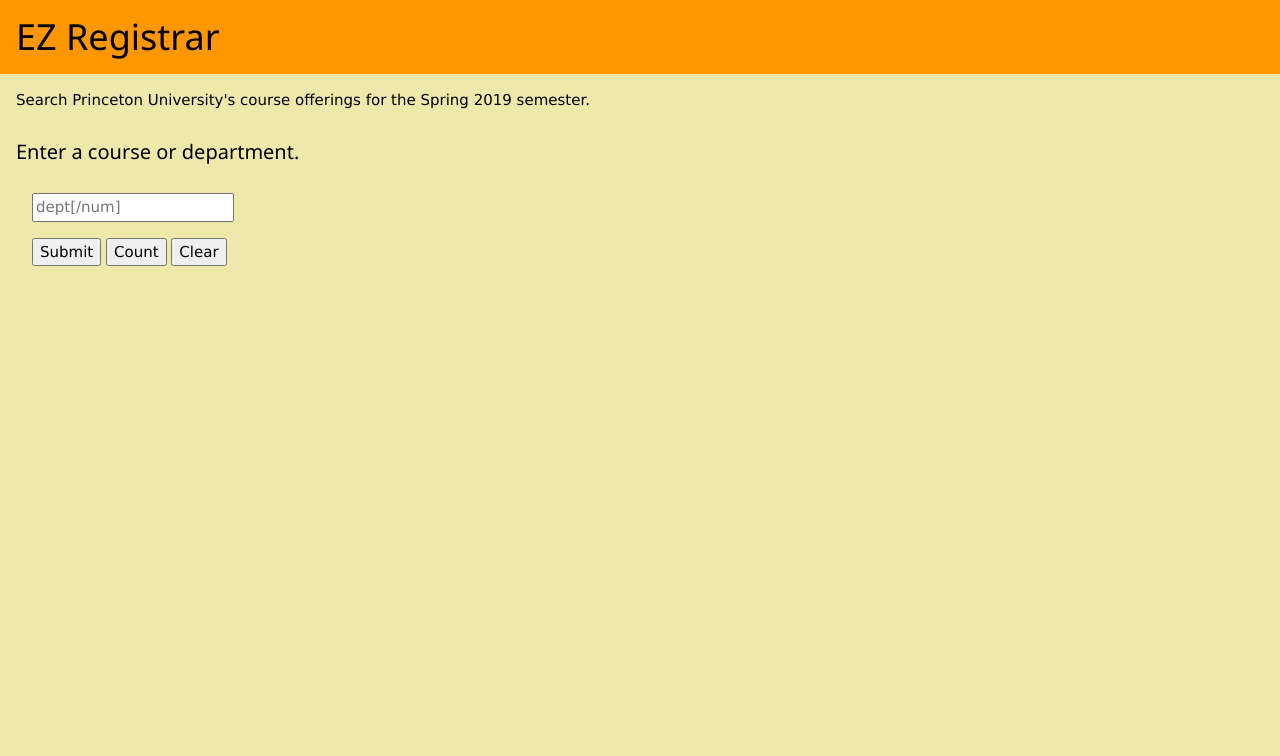
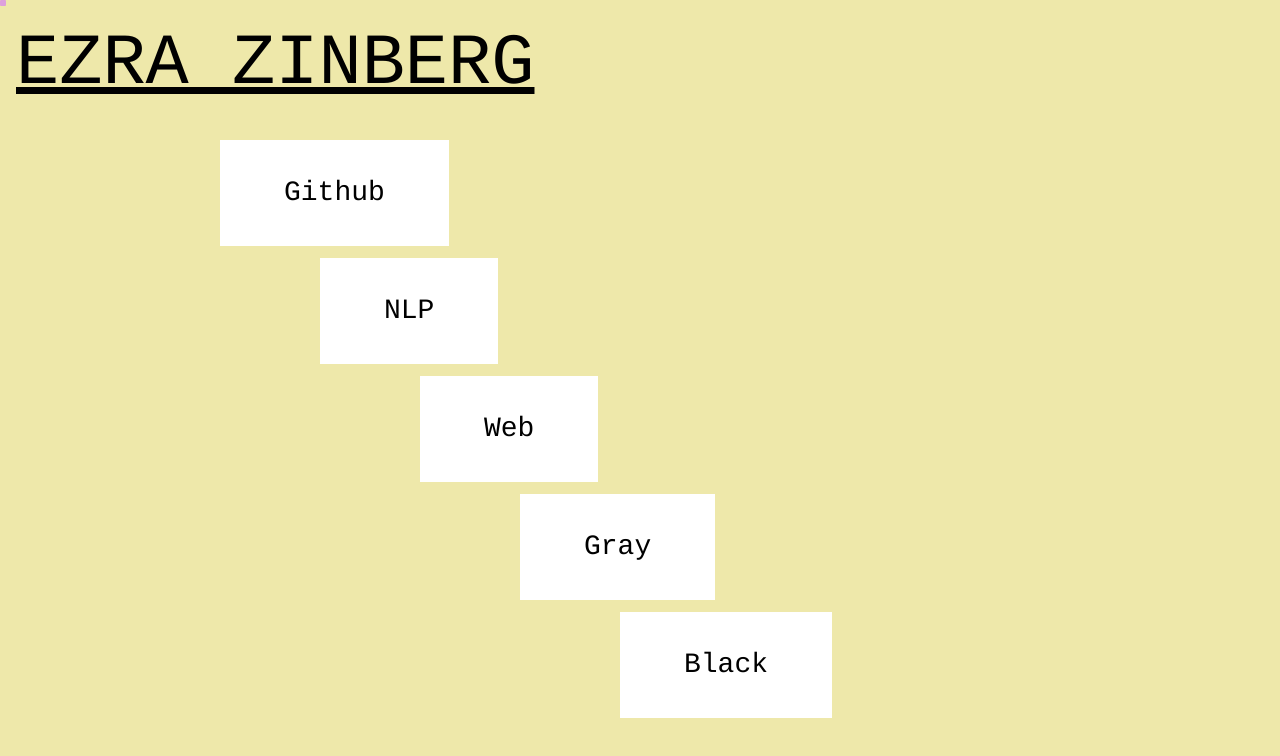
Before and after one commit to ezinberg/ezinberg.github.io, a plain HTML site: page index.html in a window 1280 px wide. Drawn offline with nearby package versions, Linux system fonts and the light colour scheme.

Commit message:
update index.html

```diff
--- a/index.html
+++ b/index.html
@@ -1,45 +1,179 @@
 <!doctype html>
 <html lang="en">
   <head>
-    <title>EZ Registrar</title>
+    <title>Ezra Zinberg</title>
     <link rel="stylesheet" href="https://www.w3schools.com/w3css/4/w3.css">
   </head>
+
+
+
   <style>
+    h1 {font-size: 72px ;
+    font-family: courier}
     body {background-color: palegoldenrod;
-        font-family="courier"}
+        font-family: "courier"}
+
+        .button {
+  border: none;
+  color: white;
+  padding: 32px 64px;
+  text-align: center;
+  text-decoration: none;
+  display: block;
+  font-size: 28px;
+  margin: 12px 144px;
+  transition-duration: 0.18s;
+  cursor: crosshair;
+}
+
+.button1 {
+  background-color: white;
+  color: black;
+  margin: 12px 204px;
+}
+
+.button1:hover {
+  background-color: #4CAF50;
+  color: white;
+}
+
+.button2 {
+  background-color: white;
+  color: black;
+  margin: 12px 304px;
+}
+
+.button2:hover {
+  background-color: #4CAF80;
+  color: white;
+}
+
+.button3 {
+  background-color: white;
+  color: black;
+  margin: 12px 404px;
+}
+
+.button3:hover {
+  background-color: #4CAFA0;
+  color: white;
+}
+
+.button4 {
+  background-color: white;
+  color: black;
+  margin: 12px 504px;
+}
+
+.button4:hover {background-color: #4CAFD0;}
+
+.button5 {
+  background-color: white;
+  color: black;
+  margin: 12px 604px;
+}
+
+.button5:hover {
+  background-color: #1CAFD0;
+  color: white;
+}
+
+.trail { /* className for the trail elements */
+    position: absolute;
+    height: 6px; width: 6px;
+    border-radius: 3px;
+    background: plum;
+  }
+
+
   </style>
   <body>
 
-    <div class="w3-container w3-orange">
-      <h1>EZ Registrar</h1>
-    </div>
+  <script>
+    // dots is an array of Dot objects,
+// mouse is an object used to track the X and Y position
+   // of the mouse, set with a mousemove event listener below
+var dots = [],
+    mouse = {
+      x: 0,
+      y: 0
+    };
+
+// The Dot object used to scaffold the dots
+var Dot = function() {
+  this.x = 0;
+  this.y = 0;
+  this.node = (function(){
+    var n = document.createElement("div");
+    n.className = "trail";
+    document.body.appendChild(n);
+    return n;
+  }());
+};
+// The Dot.prototype.draw() method sets the position of
+  // the object's <div> node
+Dot.prototype.draw = function() {
+  this.node.style.left = this.x + "px";
+  this.node.style.top = this.y + "px";
+};
+
+// Creates the Dot objects, populates the dots array
+for (var i = 0; i < 12; i++) {
+  var d = new Dot();
+  dots.push(d);
+}
+
+// This is the screen redraw function
+function draw() {
+  // Make sure the mouse position is set everytime
+    // draw() is called.
+  var x = mouse.x,
+      y = mouse.y;
+
+  // This loop is where all the 90s magic happens
+  dots.forEach(function(dot, index, dots) {
+    var nextDot = dots[index + 1] || dots[0];
+
+    dot.x = x;
+    dot.y = y;
+    dot.draw();
+    x += (nextDot.x - dot.x) * .6;
+    y += (nextDot.y - dot.y) * .6;
+
+  });
+}
+
+addEventListener("mousemove", function(event) {
+  //event.preventDefault();
+  mouse.x = event.pageX;
+  mouse.y = event.pageY;
+});
+
+// animate() calls draw() then recursively calls itself
+  // everytime the screen repaints via requestAnimationFrame().
+function animate() {
+  draw();
+  requestAnimationFrame(animate);
+}
+
+// And get it started by calling animate().
+animate();
+
+    </script>
 
     <div class="w3-container">
-      <p><color="white">Search Princeton University's course offerings for the Spring 2019 semester.</p>
+      <h1><u>EZRA ZINBERG</u></h1>
     </div>
 
 
-    <div class="w3-container">
-    <h4><color="white">Enter a course or department.</h4>
-    <form action = "/">
-      <div class="w3-container w3-padding-16">
-        <input type="text" name="query" placeholder="dept[/num]"><br>
-      </div>
-      <div class="w3-container">
-        <input type="submit" value="Submit" name="search">
-        <input type="submit" value="Count" name="count">
-        <input type="submit" value="Clear" name="clear">
-      </div>
-    </form>
+<div class="w3-container">
+<button class="button button1">Github</button>
+<button class="button button2">NLP</button>
+<button class="button button3">Web</button>
+<button class="button button4">Gray</button>
+<button class="button button5">Black</button>
+</div>
 
-    </div>
-    <!-- <div class="w3-container w3-cell">
-      <img src="prince.jpeg">
-    </div> -->
-
-   <!--  <div class="w3-container w3-padding-16">
-       <img src="prince.jpg" align="center">
-    </div> -->
 
 
 
```
